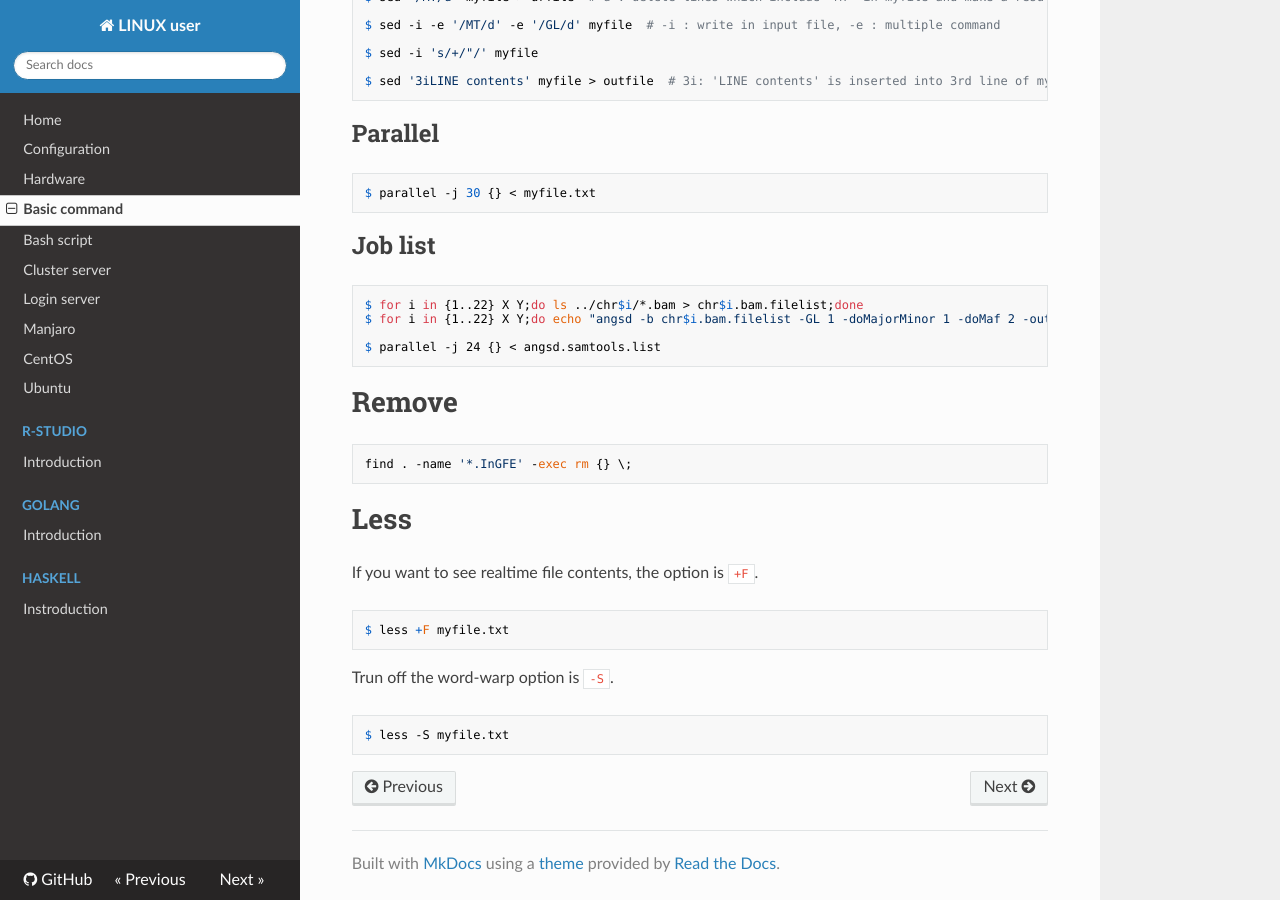
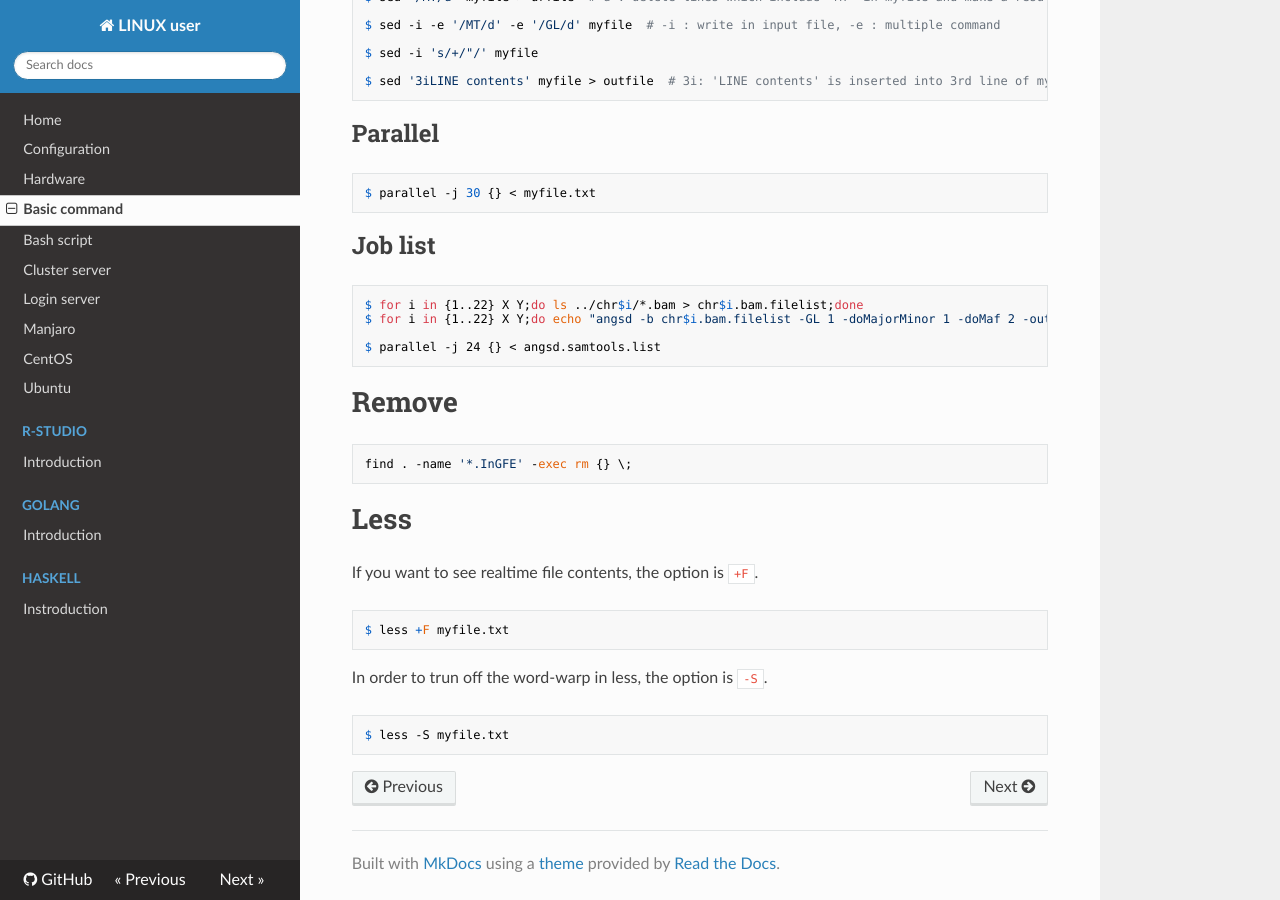
Before and after one commit to WonyoungCho/LINUX, an MkDocs documentation site: the page built from docs/basic_comm.md, in a window 1280 px wide and 900 px high, scrolled down 2879 px. Built offline with MkDocs 1.6.1, drawn with Linux system fonts in a browser that asks for light colours; nearby versions of some CDN libraries; old or Windows-style settings are respelled for this version of MkDocs.

Commit message:
Update basic_comm.md

````diff
--- a/docs/basic_comm.md
+++ b/docs/basic_comm.md
@@ -158,7 +158,7 @@ If you want to see realtime file contents, the option is `+F`.
 $ less +F myfile.txt
 ```
 
-Trun off the word-warp option is `-S`.
+In order to trun off the word-warp in less, the option is `-S`.
 ```
 $ less -S myfile.txt
 ```
````
